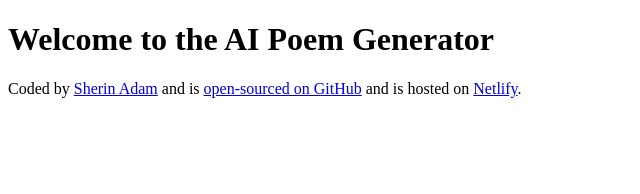
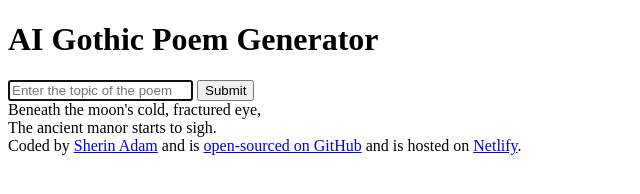
Before and after one commit to Sherin1111/poem-generator, a plain HTML site: page index.html in a window 1280 px wide. Shown: the whole page, without its empty margins (0-640 px from the left). Drawn offline with Linux system fonts and the light colour scheme.

Commit message:
Added basic HTML structure

```diff
--- a/index.html
+++ b/index.html
@@ -4,10 +4,31 @@
     <meta charset="UTF-8" />
     <meta name="viewport" content="width=device-width, initial-scale=1.0" />
     <link rel="stylesheet" href="src/style.css" />
-    <title>AI Poem Generator</title>
+    <title>AI Gothic Poem Generator</title>
   </head>
   <body>
-    <h1>Welcome to the AI Poem Generator</h1>
+    <header>
+      <h1>AI Gothic Poem Generator</h1>
+    </header>
+
+    <main>
+      <form>
+        <input
+          type="text"
+          placeholder="Enter the topic of the poem"
+          autofocus
+          required
+          autocomplete="off"
+        />
+        <input type="submit" />
+      </form>
+
+      <div>
+        Beneath the moon's cold, fractured eye,
+        <br />
+        The ancient manor starts to sigh.
+      </div>
+    </main>
 
     Coded by
     <a href="https://github.com/Sherin1111" target="_blank">Sherin Adam</a> and
```
